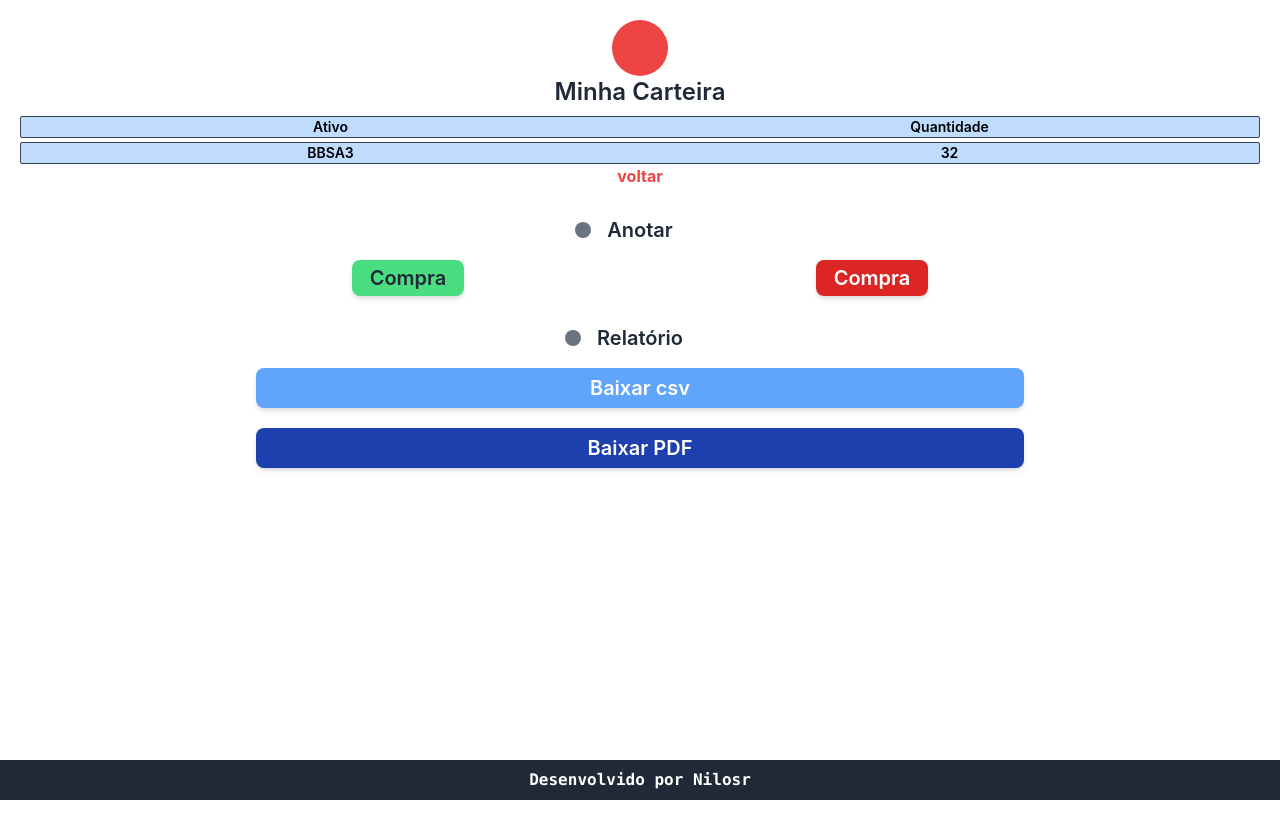
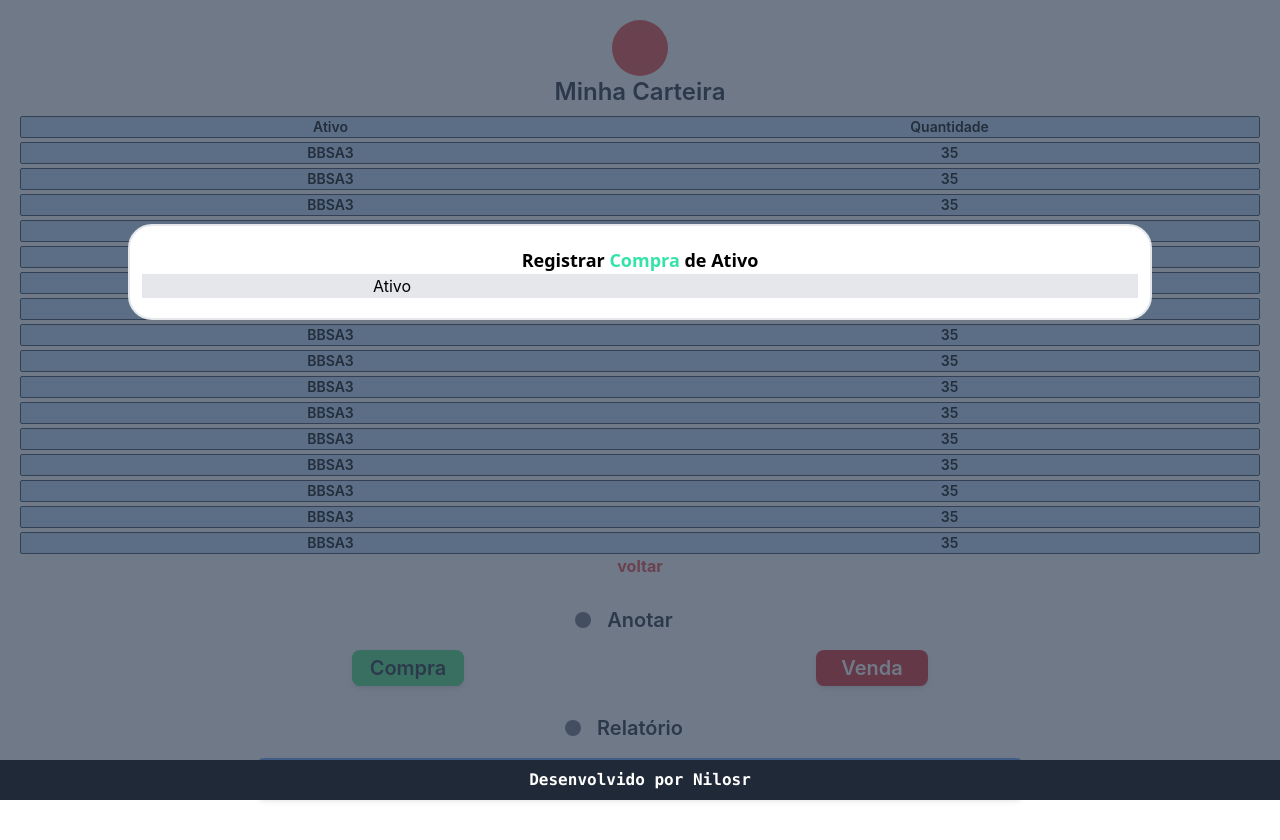
Before and after one commit to nilosr/appdeclarinvest2, a React (Create React App) app: page / in a window 1280 px wide. Shown: the top 840 px of the page. Before the commit the page ends 800 px from the top, so only its background shows below. Built offline with nearby package versions, Linux system fonts and the light colour scheme.

Commit message:
feat: minor changes to ui

```diff
--- a/src/App.tsx
+++ b/src/App.tsx
@@ -1,12 +1,13 @@
 import React, { useEffect, useState } from "react";
-/* import { BotaoVender } from "./components/BotaoVender";
- */
+import ComponentAtivo from "./components/ComponentAtivo";
+import ModalCompra from "./components/ModalCompra";
+
 function App() {
   const [totalInvestido, setTotalInvestido] = useState(0);
   const [cart, setCart] = useState(false);
   return (
     <>
-      <div className=" w-screen">
+      <div className=" w-screen pb-16">
         {cart ? (
           <div>
             <div className="flex items-center justify-evenly mt-5 mb-10">
@@ -47,14 +48,7 @@ function App() {
                   Quantidade
                 </div>
               </div>
-              <div className="border-[1px] border-gray-700 flex  rounded-sm bg-blue-200 mx-5">
-                <div className="w-1/2 text-center font-semibold text-sm">
-                  BBSA3
-                </div>
-                <div className="w-1/2 text-center font-semibold text-sm">
-                  32
-                </div>
-              </div>
+              <ComponentAtivo />
             </div>
             <div
               className="w-full flex justify-center text-red-500 font-bold hover:cursor-pointer"
@@ -74,12 +68,12 @@ function App() {
           <div className=" w-1/3"></div>
         </div>
         <div className="flex justify-evenly mt-4">
-          {" "}
+          <ModalCompra />
           <button className="bg-green-400 rounded-lg w-28 h-9 text-xl shadow-md items-center text-gray-800 font-semibold">
             Compra
           </button>
           <button className="bg-red-600 rounded-lg w-28 h-9 text-xl shadow-md items-center text-white font-semibold">
-            Compra
+            Venda
           </button>
         </div>
         <div className="mt-7 flex justify-center items-center ">
@@ -96,12 +90,12 @@ function App() {
             <button className="bg-blue-400 rounded-lg w-full h-10 text-xl shadow-md items-center text-white font-semibold">
               Baixar csv
             </button>
-            <button className="bg-blue-800 rounded-lg w-full h-10 text-xl shadow-md items-center text-white font-semibold">
+            {/*           <button className="bg-blue-800 rounded-lg w-full h-10 text-xl shadow-md items-center text-white font-semibold">
               Baixar PDF
-            </button>
+            </button> */}
           </div>
         </div>
-        <div className="bg-gray-800 w-screen text-white text-center font-semibold font-mono bottom-0 py-2 absolute ">
+        <div className="bg-gray-800 w-screen text-white text-center font-semibold font-mono py-2 fixed bottom-0 ">
           Desenvolvido por Nilosr
         </div>
       </div>
--- /dev/null
+++ b/src/components/ComponentAtivo.tsx
@@ -0,0 +1,77 @@
+import React, { useState, useEffect } from "react";
+
+function ComponentAtivo() {
+  const [ativo, setAtivo] = useState("BBSA3");
+  const [quant, setQuant] = useState(35);
+
+  return (
+    <div className="space-y-1">
+      <div className="border-[1px] border-gray-700 flex  rounded-sm bg-blue-200 mx-5">
+        <div className="w-1/2 text-center font-semibold text-sm">{ativo}</div>
+        <div className="w-1/2 text-center font-semibold text-sm">{quant}</div>
+      </div>
+      <div className="border-[1px] border-gray-700 flex  rounded-sm bg-blue-200 mx-5">
+        <div className="w-1/2 text-center font-semibold text-sm">{ativo}</div>
+        <div className="w-1/2 text-center font-semibold text-sm">{quant}</div>
+      </div>
+      <div className="border-[1px] border-gray-700 flex  rounded-sm bg-blue-200 mx-5">
+        <div className="w-1/2 text-center font-semibold text-sm">{ativo}</div>
+        <div className="w-1/2 text-center font-semibold text-sm">{quant}</div>
+      </div>
+      <div className="border-[1px] border-gray-700 flex  rounded-sm bg-blue-200 mx-5">
+        <div className="w-1/2 text-center font-semibold text-sm">{ativo}</div>
+        <div className="w-1/2 text-center font-semibold text-sm">{quant}</div>
+      </div>
+      <div className="border-[1px] border-gray-700 flex  rounded-sm bg-blue-200 mx-5">
+        <div className="w-1/2 text-center font-semibold text-sm">{ativo}</div>
+        <div className="w-1/2 text-center font-semibold text-sm">{quant}</div>
+      </div>
+      <div className="border-[1px] border-gray-700 flex  rounded-sm bg-blue-200 mx-5">
+        <div className="w-1/2 text-center font-semibold text-sm">{ativo}</div>
+        <div className="w-1/2 text-center font-semibold text-sm">{quant}</div>
+      </div>
+      <div className="border-[1px] border-gray-700 flex  rounded-sm bg-blue-200 mx-5">
+        <div className="w-1/2 text-center font-semibold text-sm">{ativo}</div>
+        <div className="w-1/2 text-center font-semibold text-sm">{quant}</div>
+      </div>
+      <div className="border-[1px] border-gray-700 flex  rounded-sm bg-blue-200 mx-5">
+        <div className="w-1/2 text-center font-semibold text-sm">{ativo}</div>
+        <div className="w-1/2 text-center font-semibold text-sm">{quant}</div>
+      </div>
+      <div className="border-[1px] border-gray-700 flex  rounded-sm bg-blue-200 mx-5">
+        <div className="w-1/2 text-center font-semibold text-sm">{ativo}</div>
+        <div className="w-1/2 text-center font-semibold text-sm">{quant}</div>
+      </div>
+      <div className="border-[1px] border-gray-700 flex  rounded-sm bg-blue-200 mx-5">
+        <div className="w-1/2 text-center font-semibold text-sm">{ativo}</div>
+        <div className="w-1/2 text-center font-semibold text-sm">{quant}</div>
+      </div>
+      <div className="border-[1px] border-gray-700 flex  rounded-sm bg-blue-200 mx-5">
+        <div className="w-1/2 text-center font-semibold text-sm">{ativo}</div>
+        <div className="w-1/2 text-center font-semibold text-sm">{quant}</div>
+      </div>
+      <div className="border-[1px] border-gray-700 flex  rounded-sm bg-blue-200 mx-5">
+        <div className="w-1/2 text-center font-semibold text-sm">{ativo}</div>
+        <div className="w-1/2 text-center font-semibold text-sm">{quant}</div>
+      </div>
+      <div className="border-[1px] border-gray-700 flex  rounded-sm bg-blue-200 mx-5">
+        <div className="w-1/2 text-center font-semibold text-sm">{ativo}</div>
+        <div className="w-1/2 text-center font-semibold text-sm">{quant}</div>
+      </div>
+      <div className="border-[1px] border-gray-700 flex  rounded-sm bg-blue-200 mx-5">
+        <div className="w-1/2 text-center font-semibold text-sm">{ativo}</div>
+        <div className="w-1/2 text-center font-semibold text-sm">{quant}</div>
+      </div>
+      <div className="border-[1px] border-gray-700 flex  rounded-sm bg-blue-200 mx-5">
+        <div className="w-1/2 text-center font-semibold text-sm">{ativo}</div>
+        <div className="w-1/2 text-center font-semibold text-sm">{quant}</div>
+      </div>
+      <div className="border-[1px] border-gray-700 flex  rounded-sm bg-blue-200 mx-5">
+        <div className="w-1/2 text-center font-semibold text-sm">{ativo}</div>
+        <div className="w-1/2 text-center font-semibold text-sm">{quant}</div>
+      </div>
+    </div>
+  );
+}
+
+export default ComponentAtivo;
--- /dev/null
+++ b/src/components/ModalCompra.tsx
@@ -0,0 +1,28 @@
+import React, { useState, useEffect } from "react";
+
+function ModalCompra() {
+  const [ativo, setAtivo] = useState(true);
+
+  return (
+    <>
+      <div className="w-screen h-screen bg-slate-700 opacity-70 absolute top-0 left-0 z-1"></div>
+      <div className="absolute z-10 top-56 w-4/5 h-fit py-5 px-3 bg-white rounded-3xl border-2 border-">
+        <div className="block justify-center">
+          <div className="font-bold text-lg font-sans text-center">
+            Registrar <b className="text-[#34E3A9] font-sans">Compra</b> de
+            Ativo
+          </div>
+          <div className="bg-gray-200 w-full ">
+            <input
+              className="bg-gray-200 text-base font-sans text-center"
+              type="text"
+            />
+            <label>Ativo</label>
+          </div>
+        </div>
+      </div>
+    </>
+  );
+}
+
+export default ModalCompra;
--- /dev/null
+++ b/src/components/index.tsx
@@ -0,0 +1,2 @@
+export * from "./ComponentAtivo";
+export * from "./ModalCompra";
```
Also changed, not shown: src/components/BotaoVender.tsx (deleted, +0 -82 lines).
